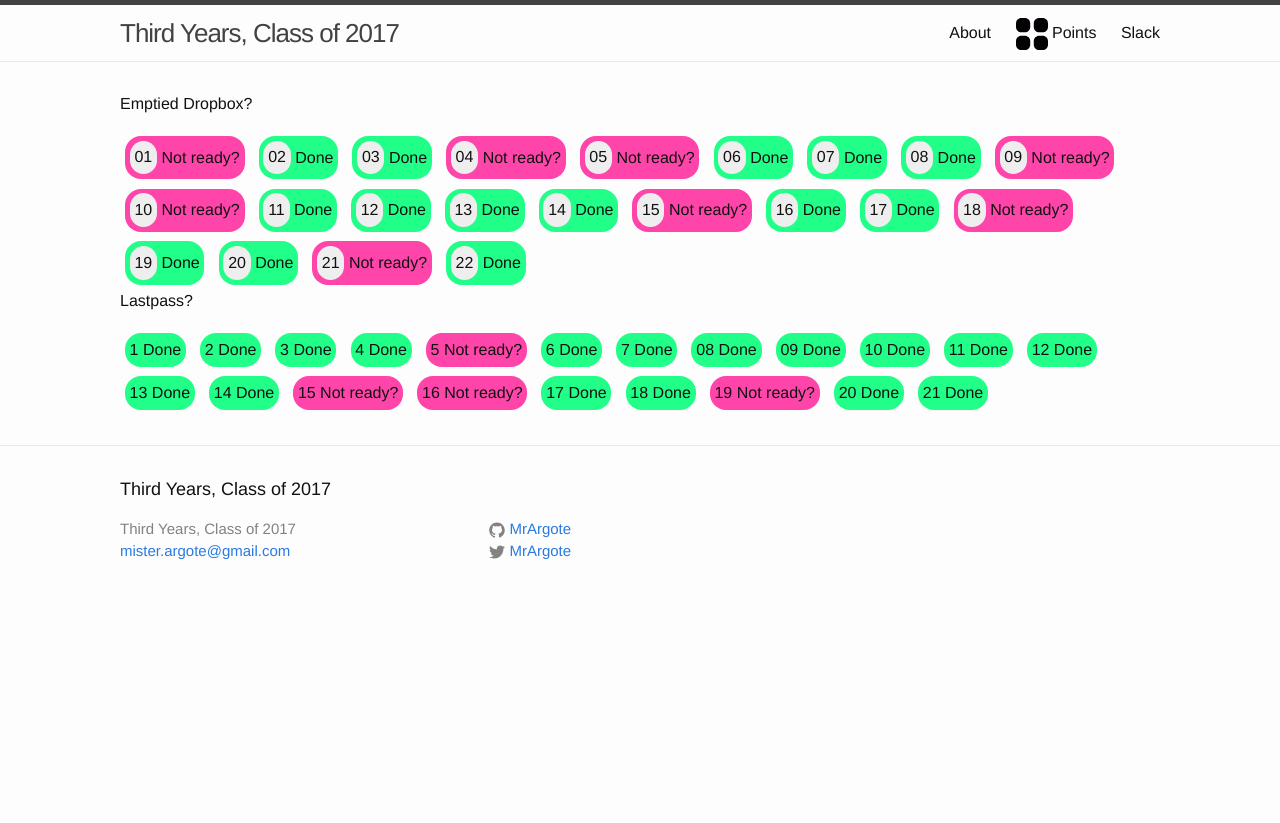
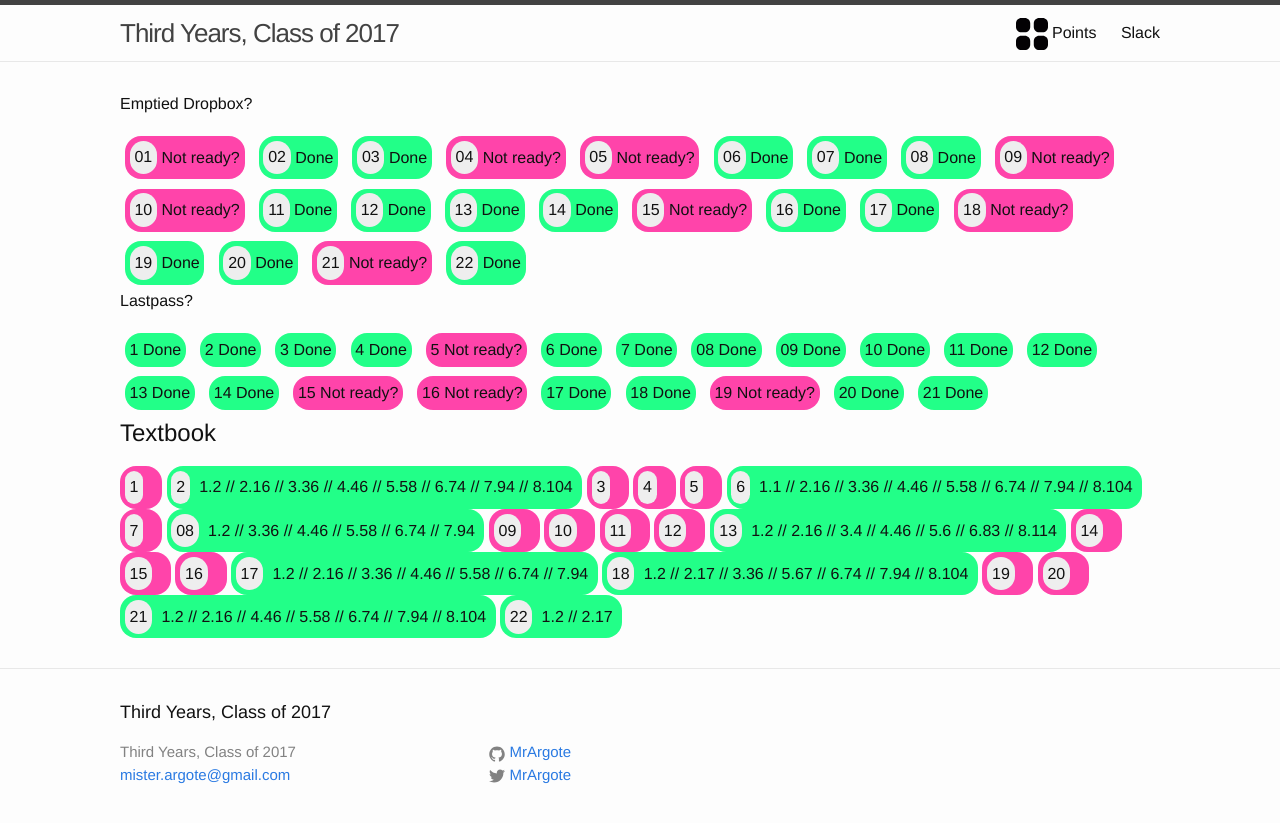
Before and after one commit to MrArgote/17-dot-argote-dot-org, a Jekyll site: the page built from points.md, in a window 1280 px wide. Shown: the top 823 px of the page. Built offline with Jekyll 4.4.1, drawn with Linux system fonts in a browser that asks for light colours.

Commit message:
add textbook progress to points page

```diff
--- /dev/null
+++ b/_data/textbookWork.yml
@@ -0,0 +1,67 @@
+students:
+  01:
+    completed: []
+    inProgress: []
+  02:
+    completed: [1.2, 2.16, 3.36, 4.46, 5.58, 6.74, 7.94, 8.104]
+    inProgress: []
+  03:
+    completed: []
+    inProgress: []
+  04:
+    completed: []
+    inProgress: []
+  05:
+    completed: []
+    inProgress: []
+  06:
+    completed: [1.10, 2.16, 3.36, 4.46, 5.58, 6.74, 7.94, 8.104]
+    inProgress: []
+  07:
+    completed: []
+    inProgress: []
+  08:
+    completed: [1.2, 3.36, 4.46, 5.58, 6.74, 7.94]
+    inProgress: [2.16, 8.104]
+  09:
+    completed: []
+    inProgress: []
+  10:
+    completed: []
+    inProgress: []
+  11:
+    completed: []
+    inProgress: []
+  12:
+    completed: []
+    inProgress: []
+  13:
+    completed: [1.2, 2.16, 3.40, 4.46, 5.60, 6.83, 8.114]
+    inProgress: []
+  14:
+    completed: []
+    inProgress: []
+  15:
+    completed: []
+    inProgress: []
+  16:
+    completed: []
+    inProgress: []
+  17:
+    completed: [1.2, 2.16, 3.36, 4.46, 5.58, 6.74, 7.94]
+    inProgress: [8.107]
+  18:
+    completed: [1.2, 2.17, 3.36, 5.67, 6.74, 7.94, 8.104]
+    inProgress: [4.47]
+  19:
+    completed: []
+    inProgress: []
+  20:
+    completed: []
+    inProgress: []
+  21:
+    completed: [1.2, 2.16, 4.46, 5.58, 6.74, 7.94, 8.104]
+    inProgress: [3.36]
+  22:
+    completed: [1.2, 2.17]
+    inProgress: [4.60]
--- a/points.md
+++ b/points.md
@@ -97,6 +97,29 @@ Lastpass?
 {% endfor %}
 </div>
 
+## Textbook
+
+<div class="student-tasks-grid" style="display:flex-wrap;">
+  {% for student in site.data.textbookWork.students %}
+    {% assign compSize = student[1].completed | size %}
+    {% assign inproSize = student[1].inProgress | size %}
+    {% assign listSize = compSize + inproSize %}
+    <span class="
+    {% if listSize > 1 %}
+    done
+    {% else %}
+    yet-to-do
+    {% endif %}
+    ">
+    <span class="number">
+      {{ student[0] }}
+    </span>
+    <span>
+      {{ student[1].completed | join: " // " }}
+    </span>
+    </span>
+  {% endfor %}
+</div>
 
 
 {% comment %}
```
Also changed, not shown: about.md (deleted, +0 -11 lines).
